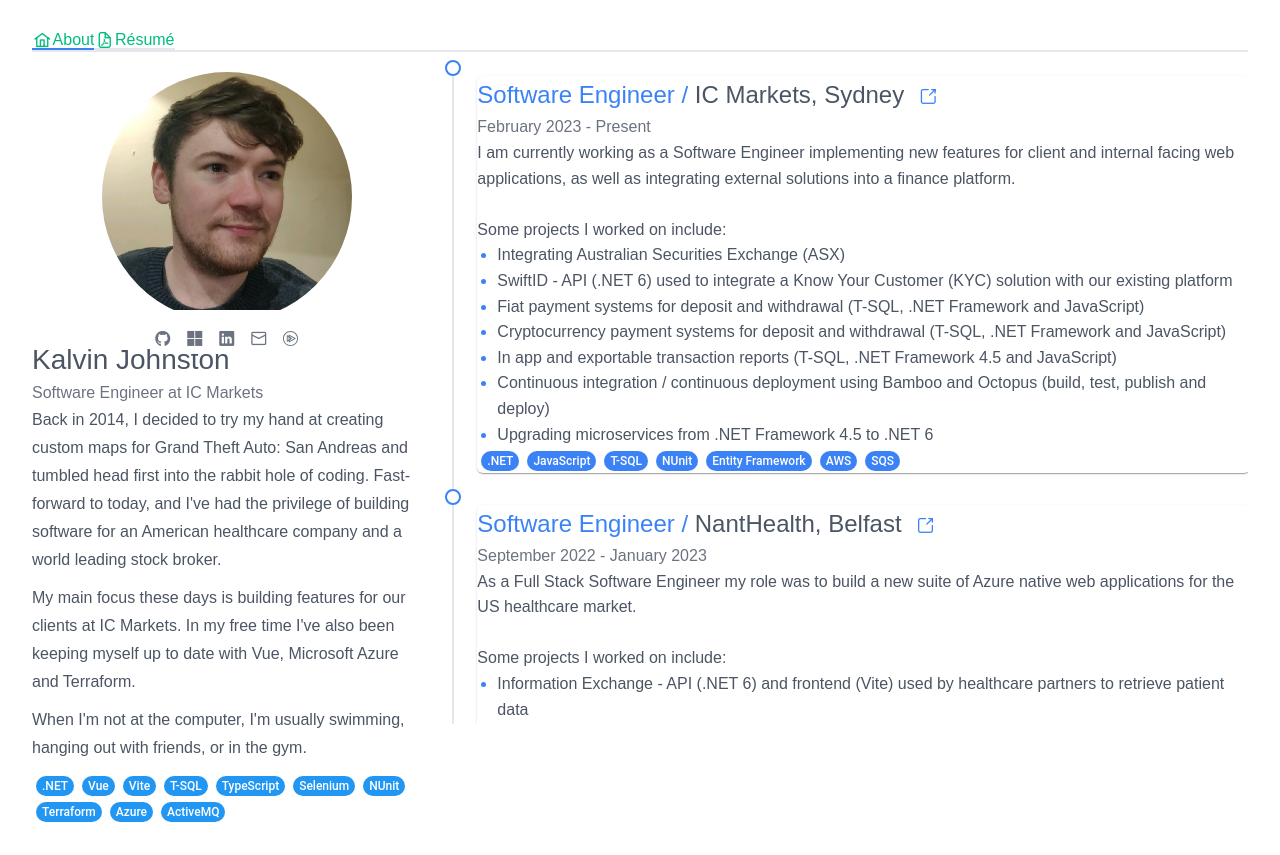
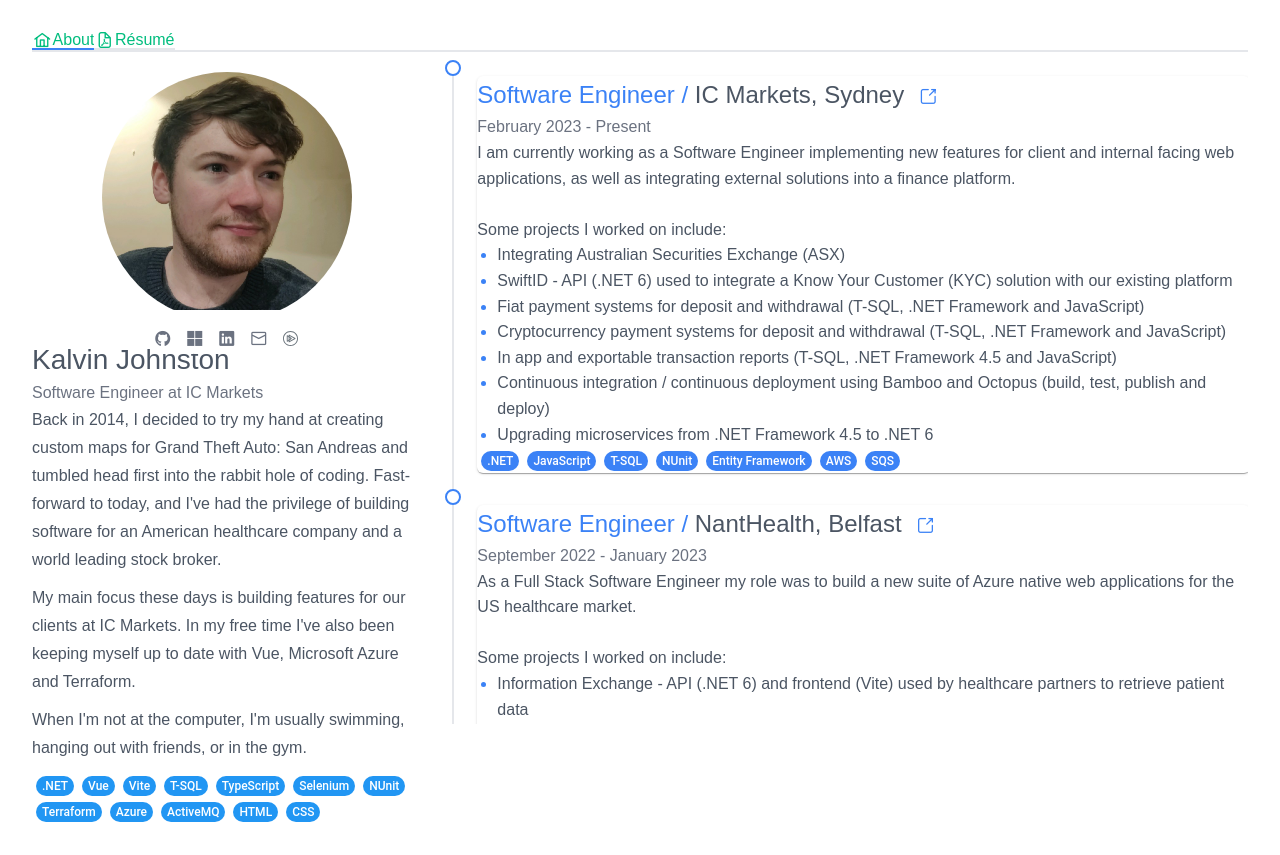
Before and after one commit to ThatGuyKalvin/ThatGuyKalvin.github.io, a Vue app in the folder app/: page / in a window 1280 px wide. Built offline with nearby package versions, Linux system fonts and the light colour scheme; a web font is replaced by a local one.

Commit message:
Add html and css to skills

```diff
--- a/app/src/data/experienceData.ts
+++ b/app/src/data/experienceData.ts
@@ -10,7 +10,9 @@ export const skillList: string[] = [
   "NUnit",
   "Terraform",
   "Azure",
-  "ActiveMQ"
+  "ActiveMQ",
+  "HTML",
+  "CSS"
 ]
 
 export const experienceList: Experience[] = [
```
